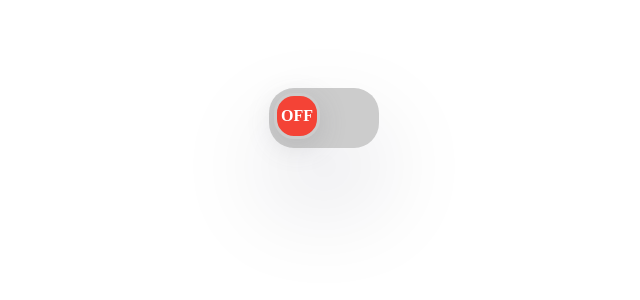
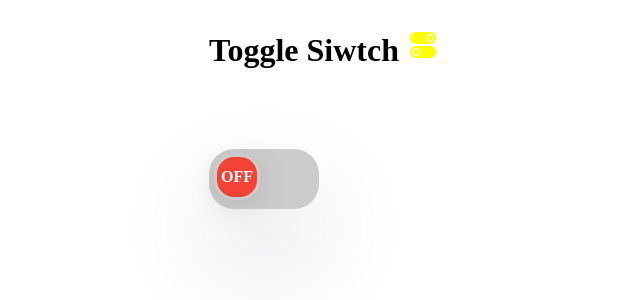
Before and after one commit to yashgoswami3251-wq/React-js, a React (Vite) app in the folder React-thapa/: page / in a window 1280 px wide. Shown: the top 300 px of the page, without its empty margins (324-964 px from the left). Built offline with nearby package versions, Linux system fonts and the light colour scheme.

Commit message:
import react icons

```diff
--- a/React-thapa/package.json
+++ b/React-thapa/package.json
@@ -11,7 +11,8 @@
   },
   "dependencies": {
     "react": "^19.2.4",
-    "react-dom": "^19.2.4"
+    "react-dom": "^19.2.4",
+    "react-icons": "^5.6.0"
   },
   "devDependencies": {
     "@eslint/js": "^9.39.4",
--- a/React-thapa/src/projects/Toggleswitch/ToggleSwitch.jsx
+++ b/React-thapa/src/projects/Toggleswitch/ToggleSwitch.jsx
@@ -1,5 +1,10 @@
 import { useState } from "react";
 import "./ToggleSwitch.css";
+
+// Here we are import { IoIosSwitch } this icons from react icons library
+
+import { IoIosSwitch } from "react-icons/io";
+
 
 export const ToggleSwitch = () => {
     const [isOn, setIsOn] = useState(false);
@@ -12,11 +17,14 @@ export const ToggleSwitch = () => {
     const toggleBGColor = { backgroundColor: isOn ? "#4caf50" : "" };
 
     return (
-        <div className="toggle-switch" style={toggleBGColor}
-            onClick={handleToggleSwitch}>
-            <div className={`switch ${checkIsOn}`}>
-                <span className="switch-state">{checkIsOn}</span>
+        <>
+            <h1> Toggle Siwtch <IoIosSwitch style={{ color: "yellow" }} /></h1>
+
+            <div className="toggle-switch" style={toggleBGColor} onClick={handleToggleSwitch}>
+                <div className={`switch ${checkIsOn}`}>
+                    <span className="switch-state">{checkIsOn}</span>
+                </div>
             </div>
-        </div>
+        </>
     );
 };
```
Also changed, not shown: 1 other file (tests, documents, lock files or other folders).
